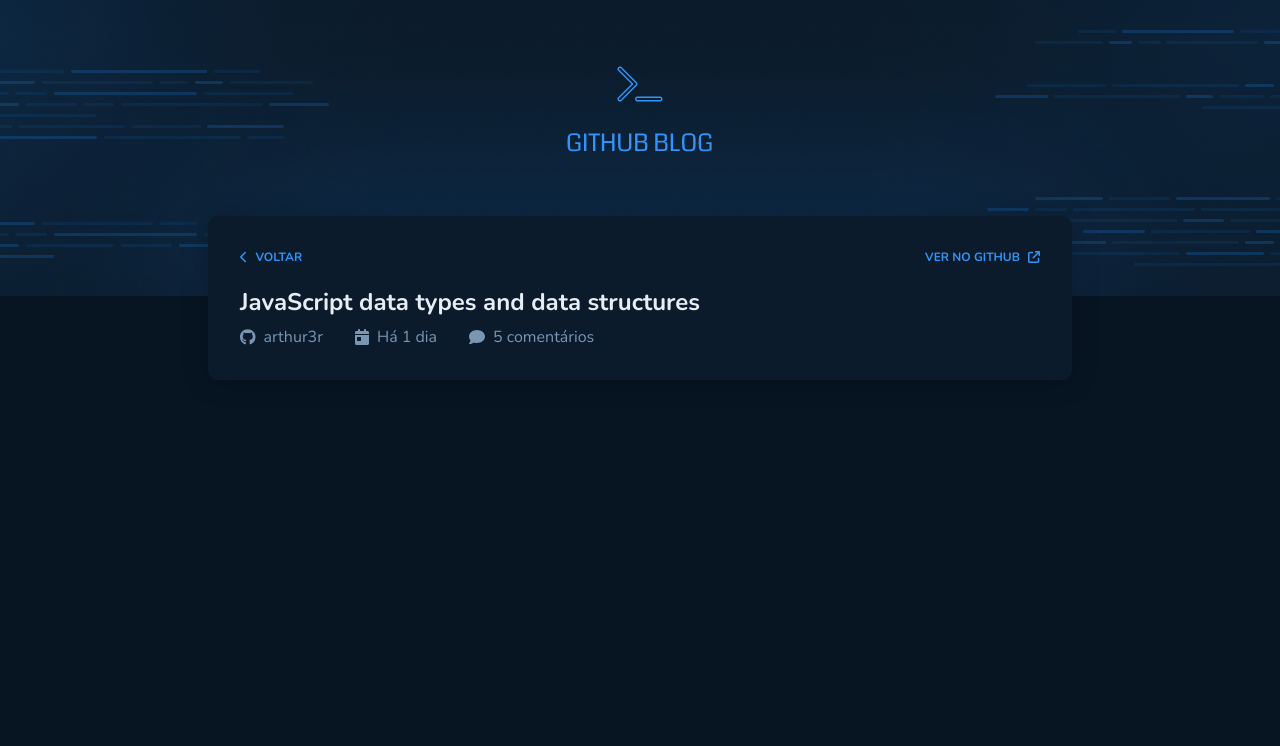
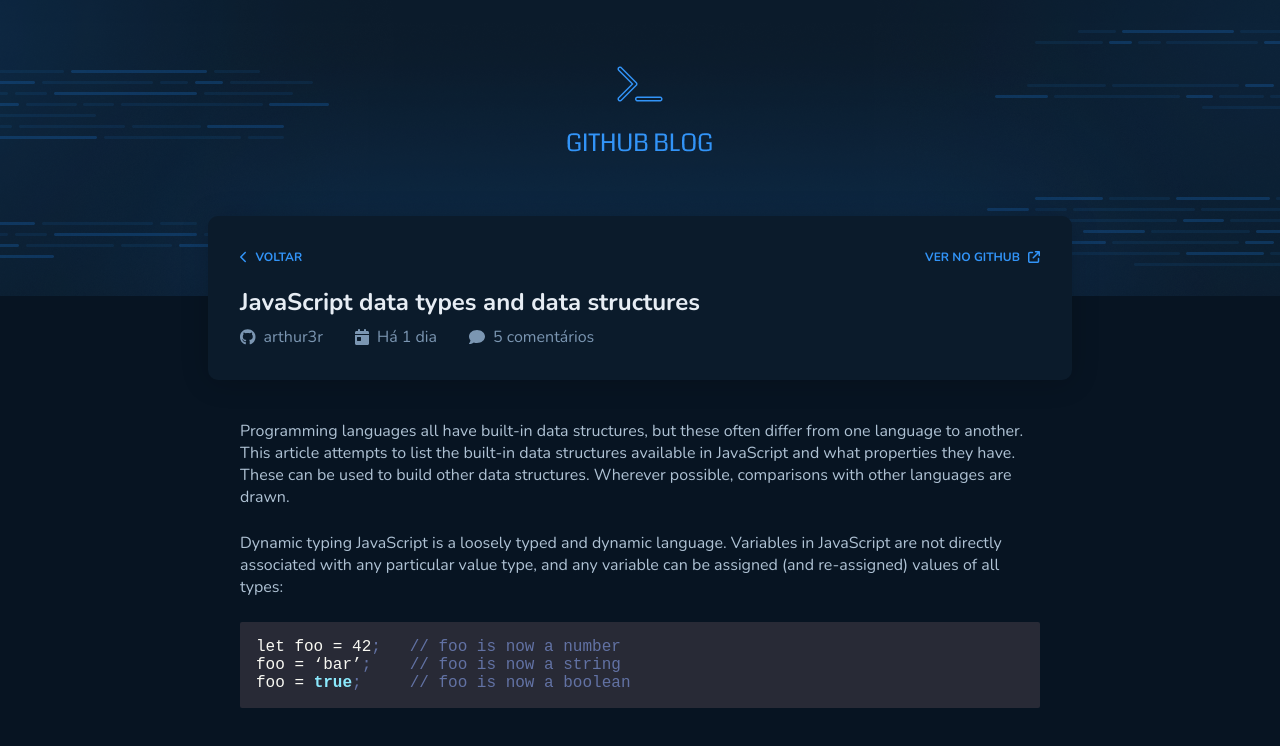
Before and after one commit to arthur3r/03-github-blog, a React (Vite) app: page /post in a window 1280 px wide. Shown: the top 746 px of the page. Built offline with nearby package versions, Linux system fonts and the light colour scheme.

Commit message:
feat: add post content component

```diff
--- a/package.json
+++ b/package.json
@@ -17,13 +17,17 @@
     "@fortawesome/react-fontawesome": "^0.2.2",
     "react": "^18.2.0",
     "react-dom": "^18.2.0",
+    "react-markdown": "^9.0.1",
     "react-router-dom": "^6.23.1",
+    "react-syntax-highlighter": "^15.5.0",
+    "remark-gfm": "^4.0.0",
     "styled-components": "^6.1.11"
   },
   "devDependencies": {
     "@rocketseat/eslint-config": "^2.2.2",
     "@types/react": "^18.2.66",
     "@types/react-dom": "^18.2.22",
+    "@types/react-syntax-highlighter": "^15.5.13",
     "@typescript-eslint/eslint-plugin": "^7.2.0",
     "@typescript-eslint/parser": "^7.2.0",
     "@vitejs/plugin-react": "^4.2.1",
--- /dev/null
+++ b/src/pages/Post/components/PostContent/index.tsx
@@ -0,0 +1,51 @@
+import Markdown from 'react-markdown'
+import remarkGfm from 'remark-gfm'
+import SyntaxHighlighter from 'react-syntax-highlighter'
+import { dracula } from 'react-syntax-highlighter/dist/esm/styles/hljs'
+import { PostContentContainer } from './styles'
+
+const markdown = `
+Programming languages all have built-in data structures, but these often differ from one language to another. This article attempts to list the built-in data structures available in JavaScript and what properties they have. These can be used to build other data structures. Wherever possible, comparisons with other languages are drawn.
+
+Dynamic typing
+JavaScript is a loosely typed and dynamic language. Variables in JavaScript are not directly associated with any particular value type, and any variable can be assigned (and re-assigned) values of all types:
+
+~~~js
+let foo = 42;   // foo is now a number
+foo = ‘bar’;    // foo is now a string
+foo = true;     // foo is now a boolean
+~~~
+`
+
+export function PostContent() {
+  return (
+    <PostContentContainer>
+      <Markdown
+        remarkPlugins={[remarkGfm]}
+        components={{
+          // eslint-disable-next-line @typescript-eslint/no-explicit-any
+          code({ inline, className, children, ...props }: any) {
+            const match = /language-(\w+)/.exec(className || '')
+            return !inline && match ? (
+              <SyntaxHighlighter
+                style={dracula}
+                language={match[1]}
+                PreTag="div"
+                customStyle={{ padding: '1rem', borderRadius: '2px' }}
+                {...props}
+              >
+                {String(children).replace(/\n$/, '')}
+              </SyntaxHighlighter>
+            ) : (
+              <code className={className} {...props}>
+                {String(children)}
+              </code>
+            )
+          },
+        }}
+      >
+        {markdown}
+      </Markdown>
+    </PostContentContainer>
+  )
+}
--- /dev/null
+++ b/src/pages/Post/components/PostContent/styles.ts
@@ -0,0 +1,8 @@
+import styled from 'styled-components'
+
+export const PostContentContainer = styled.section`
+  padding: 2.5rem 2rem;
+  display: flex;
+  flex-direction: column;
+  gap: 1.5rem;
+`
--- a/src/pages/Post/index.tsx
+++ b/src/pages/Post/index.tsx
@@ -1,10 +1,13 @@
+import { PostContent } from './components/PostContent'
 import { PostInfo } from './components/PostInfo'
+
 import { PostContainer } from './styles'
 
 export function Post() {
   return (
     <PostContainer>
       <PostInfo />
+      <PostContent />
     </PostContainer>
   )
 }
```
Also changed, not shown: 1 other file (tests, documents, lock files or other folders).
